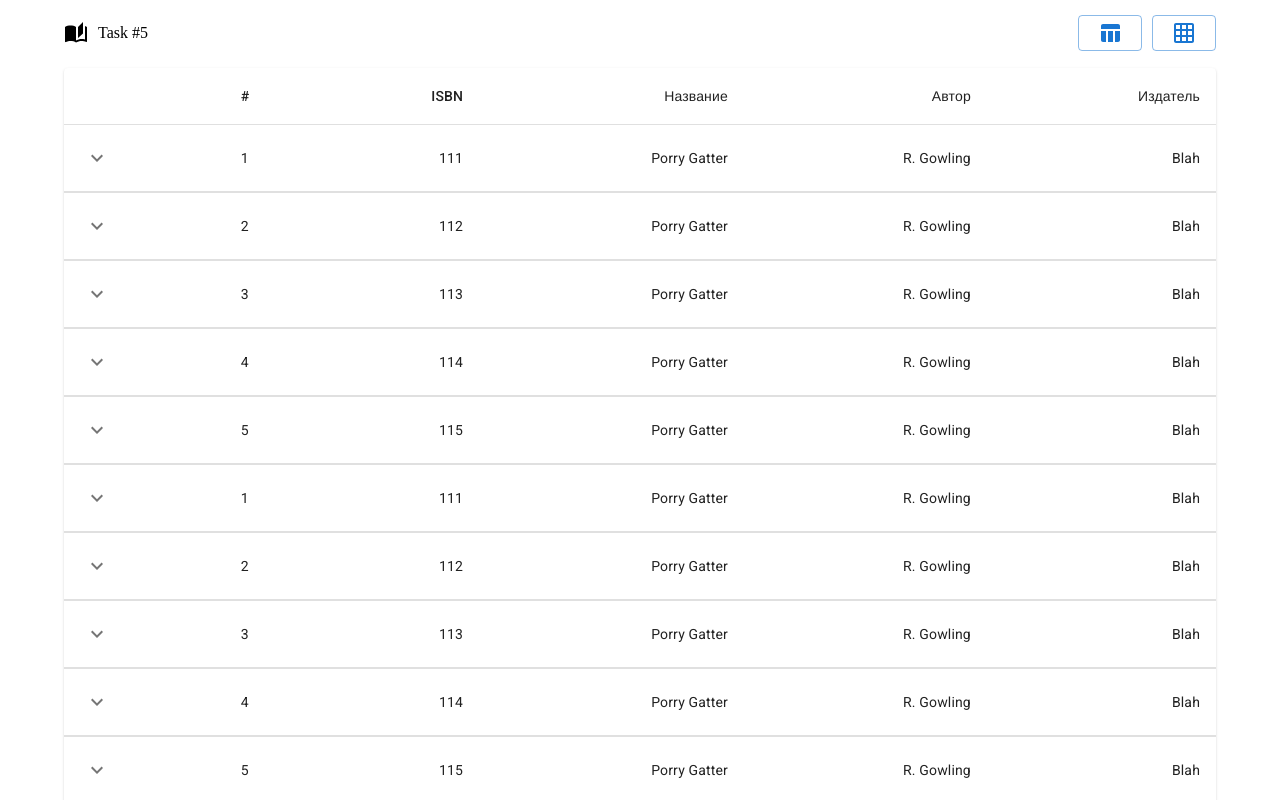
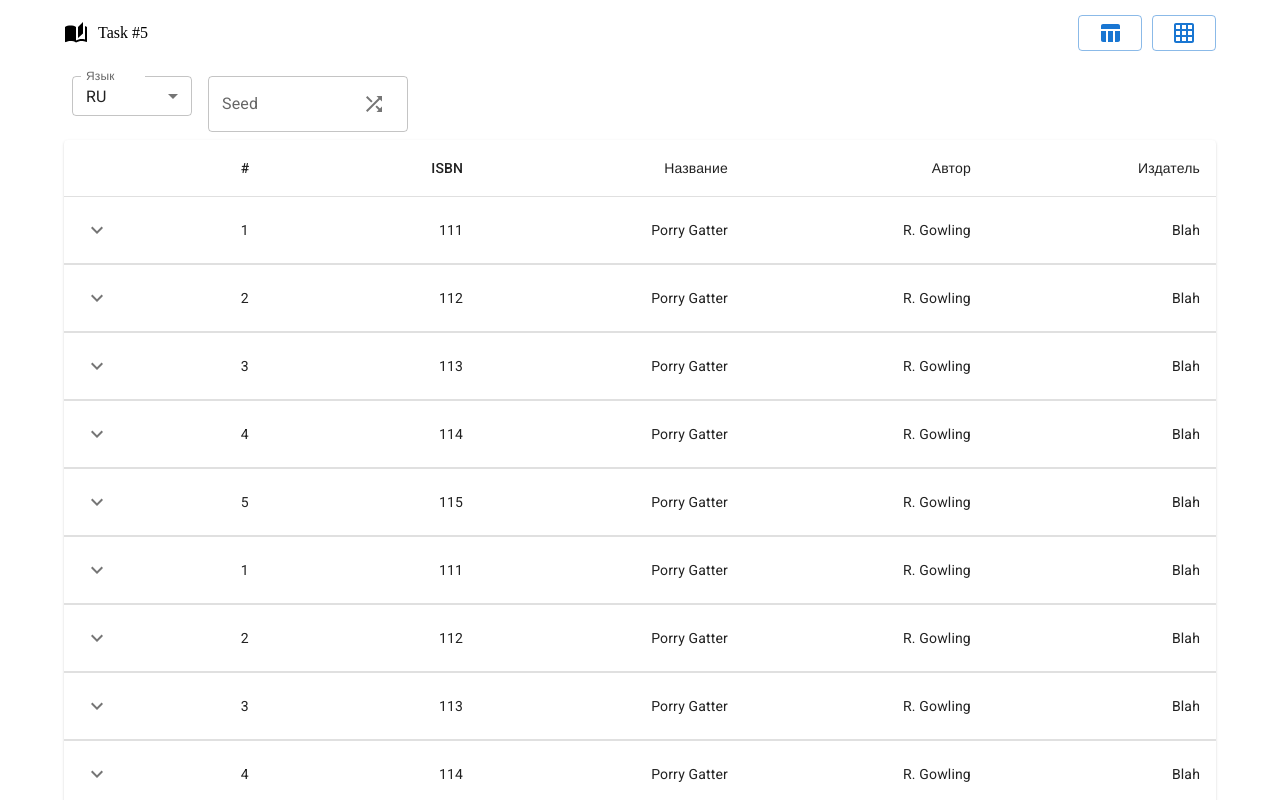
Before and after one commit to ITboo/itransition-internship, a React (Vite) app in the folder frontend/: page / in a window 1280 px wide. Shown: the top 800 px of the page. Built offline with nearby package versions, Linux system fonts and the light colour scheme; a web font is replaced by a local one.

Commit message:
task 5: add language switch

```diff
--- a/frontend/src/App.jsx
+++ b/frontend/src/App.jsx
@@ -5,12 +5,14 @@ import "./App.css";
 import { Container } from "@mui/material";
 import Gallery from "./widgets/Gallery";
 import { useState } from "react";
+import Filters from "./widgets/Filters";
 
 function App() {
   const [viewMode, setViewMode] = useState('table');
   return (
     <Container maxWidth="lg">
       <Header setViewMode={setViewMode}/>
+      <Filters/>
       {viewMode === "table" ? <CollapsibleTable /> : <Gallery />}
     </Container>
   );
--- a/frontend/src/utils/i18n/locales/en/en.json
+++ b/frontend/src/utils/i18n/locales/en/en.json
@@ -1,5 +1,6 @@
 {
   "author": "Author",
   "title": "Title",
-  "publisher": "Publisher"
+  "publisher": "Publisher",
+  "language": "Language"
 }
--- a/frontend/src/utils/i18n/locales/ko/ko.json
+++ b/frontend/src/utils/i18n/locales/ko/ko.json
@@ -1,5 +1,6 @@
 {
     "author": "작가",
     "title": "제목",
-    "publisher": "발표자"
+    "publisher": "발표자",
+    "language": "언어"
   }
--- a/frontend/src/utils/i18n/locales/ru/ru.json
+++ b/frontend/src/utils/i18n/locales/ru/ru.json
@@ -1,5 +1,6 @@
 {
   "author": "Автор",
   "title": "Название",
-  "publisher": "Издатель"
+  "publisher": "Издатель",
+  "language": "Язык"
 }
--- a/frontend/src/widgets/Filters/index.tsx
+++ b/frontend/src/widgets/Filters/index.tsx
@@ -1,13 +1,12 @@
 import React from 'react'
 import {LangSwitcher} from '../LangSwitcher'
-import LikesSlider from '../LikesSlider'
+import SeedInput from '../Seed'
 
 const Filters = () => {
   return (
     <div>
         <LangSwitcher/>
-        <LikesSlider/>
-        <input type="number" id="reviews" name="reviews" min="0" max="10" step="0.1" />
+        <SeedInput/>
     </div>
   )
 }
--- a/frontend/src/widgets/LangSwitcher/index.tsx
+++ b/frontend/src/widgets/LangSwitcher/index.tsx
@@ -1,30 +1,32 @@
-import * as React from 'react';
-import InputLabel from '@mui/material/InputLabel';
-import MenuItem from '@mui/material/MenuItem';
-import FormControl from '@mui/material/FormControl';
-import Select from '@mui/material/Select';
+import * as React from "react";
+import { useTranslation } from "react-i18next";
 
-export const LangSwitcher=()=> {
-  const [lang, setLang] = React.useState('');
+import InputLabel from "@mui/material/InputLabel";
+import MenuItem from "@mui/material/MenuItem";
+import FormControl from "@mui/material/FormControl";
+import Select from "@mui/material/Select";
 
-  const handleChange = (event) => {
-    setLang(event.target.value);
-  };
+export const LangSwitcher = () => {
+  const { i18n, t } = useTranslation();
 
   return (
     <FormControl sx={{ m: 1, minWidth: 120 }} size="small">
-      <InputLabel id="demo-select-small-label">Language</InputLabel>
+      <InputLabel id="language">{t('language')}</InputLabel>
       <Select
-        labelId="demo-select-small-label"
+        defaultValue={i18n.resolvedLanguage}
+        onChange={(e) => {
+          i18n.changeLanguage(e.target.value);
+        }}
+        labelId="language"
         id="demo-select-small"
-        value={lang}
         label="Language"
-        onChange={handleChange}
       >
-        <MenuItem value={20}>ENG</MenuItem>
-        <MenuItem value={10}>RUS</MenuItem>
-        <MenuItem value={30}>KOR</MenuItem>
+        <MenuItem value={"en"}>EN</MenuItem>
+        <MenuItem value={"ru"} selected>
+          RU
+        </MenuItem>
+        <MenuItem value={"ko"}>KO</MenuItem>
       </Select>
     </FormControl>
   );
-}
+};
--- /dev/null
+++ b/frontend/src/widgets/Seed/index.jsx
@@ -0,0 +1,26 @@
+import { IconButton, InputAdornment, TextField } from "@mui/material";
+import ShuffleIcon from "@mui/icons-material/Shuffle";
+import React from "react";
+
+const SeedInput = () => {
+  return (
+    <TextField
+      label="Seed"
+      id="outlined-end-adornment"
+      sx={{ m: 1, width: "25ch" }}
+      slotProps={{
+        input: {
+          endAdornment: (
+            <InputAdornment position="end">
+              <IconButton>
+                <ShuffleIcon />
+              </IconButton>
+            </InputAdornment>
+          ),
+        },
+      }}
+    />
+  );
+};
+
+export default SeedInput;
```
